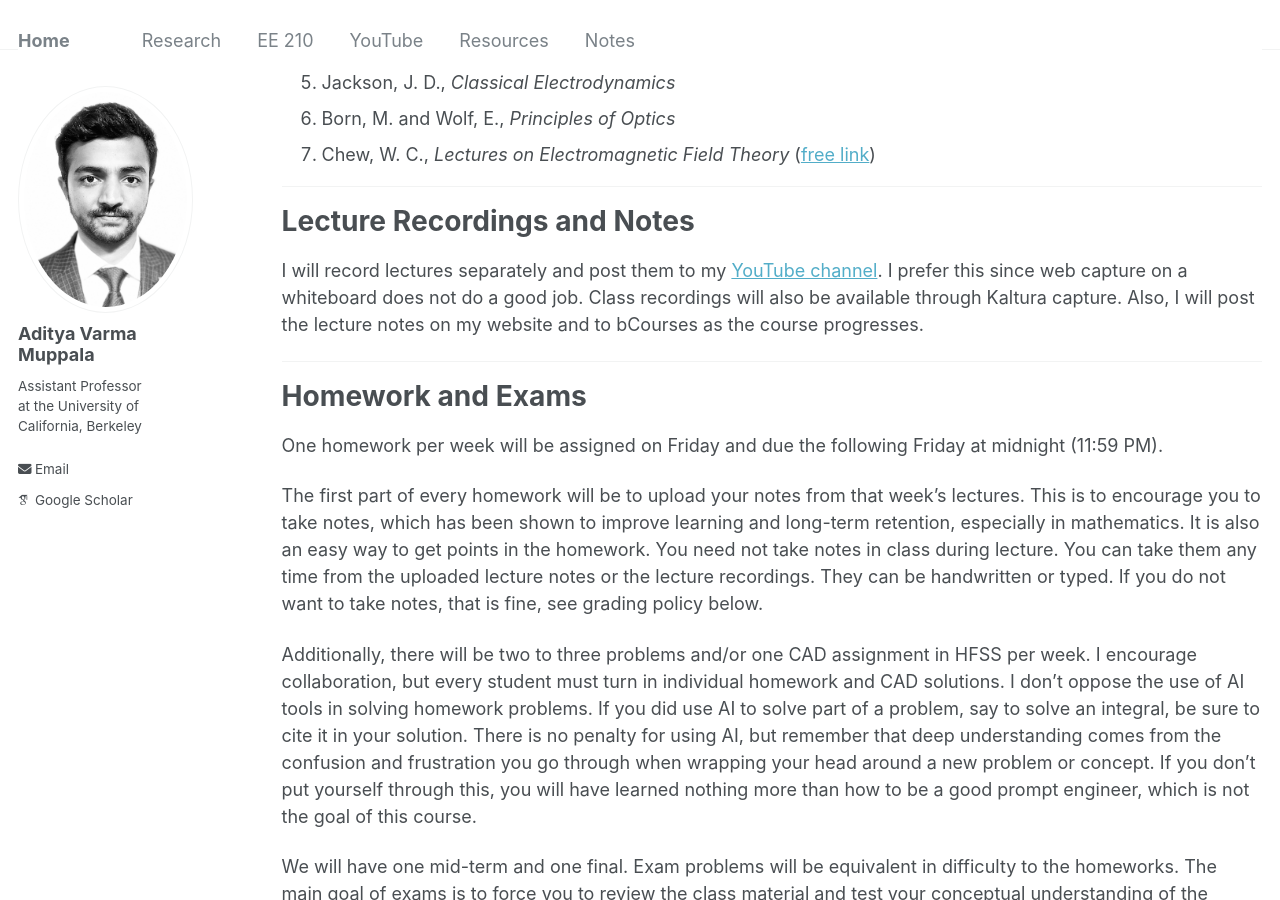
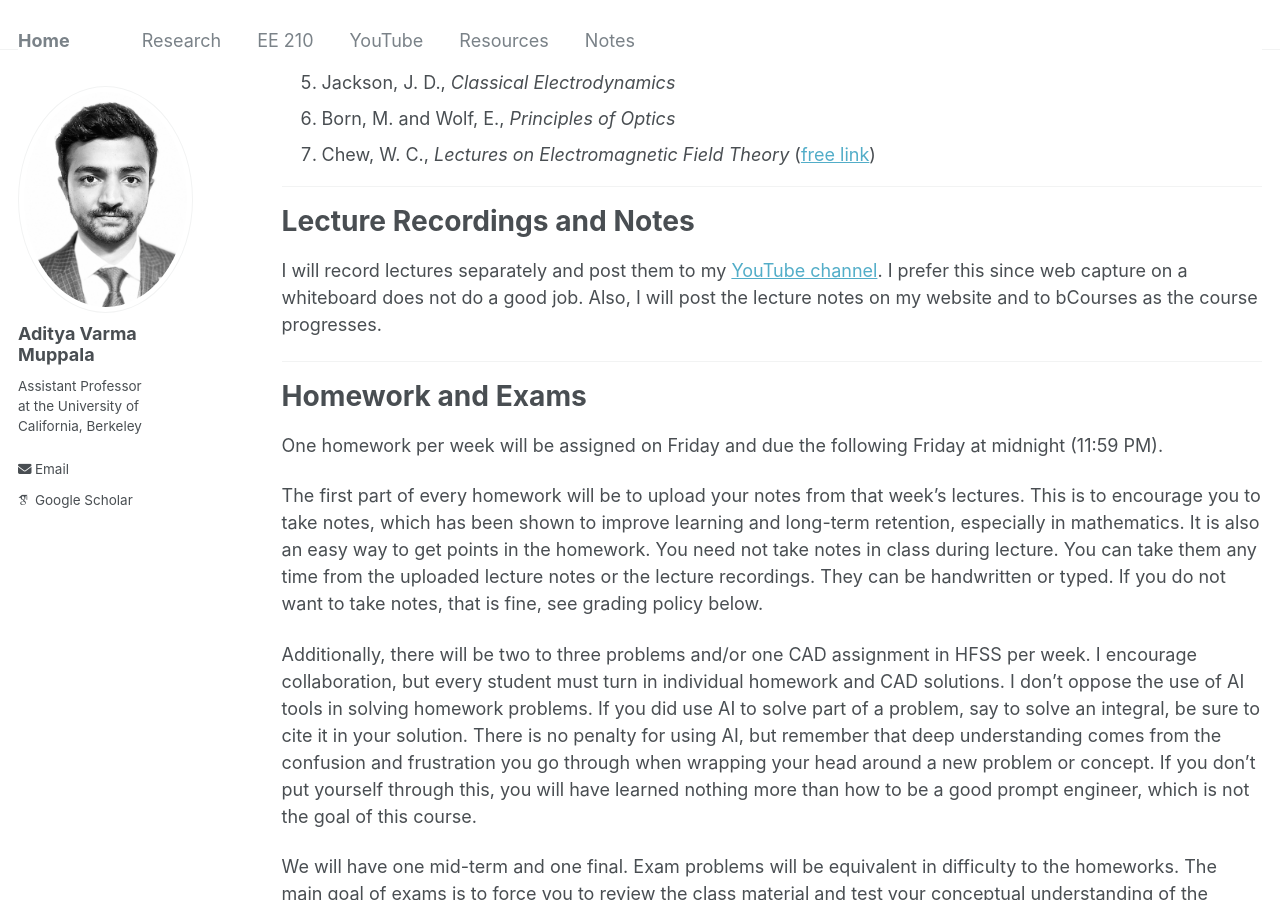
Before and after one commit to AdityaMuppala/adityamuppala.github.io, a Jekyll site: the page built from _pages/teaching210.md, in a window 1280 px wide and 900 px high, scrolled down 1359 px. Built offline with Jekyll 4.4.1, drawn with Linux system fonts in a browser that asks for light colours; some web fonts are replaced.

Commit message:
Update teaching210.md

```diff
--- a/_pages/teaching210.md
+++ b/_pages/teaching210.md
@@ -48,7 +48,7 @@ To develop a strong foundation in electromagnetic theory for applications in ant
 ---
 
 # Lecture Recordings and Notes
-I will record lectures separately and post them to my [YouTube channel](https://www.youtube.com/@adityavarmamuppala). I prefer this since web capture on a whiteboard does not do a good job. Class recordings will also be available through Kaltura capture. Also, I will post the lecture notes on my website and to bCourses as the course progresses.
+I will record lectures separately and post them to my [YouTube channel](https://www.youtube.com/@adityavarmamuppala). I prefer this since web capture on a whiteboard does not do a good job. Also, I will post the lecture notes on my website and to bCourses as the course progresses.
 
 ---
 
```
